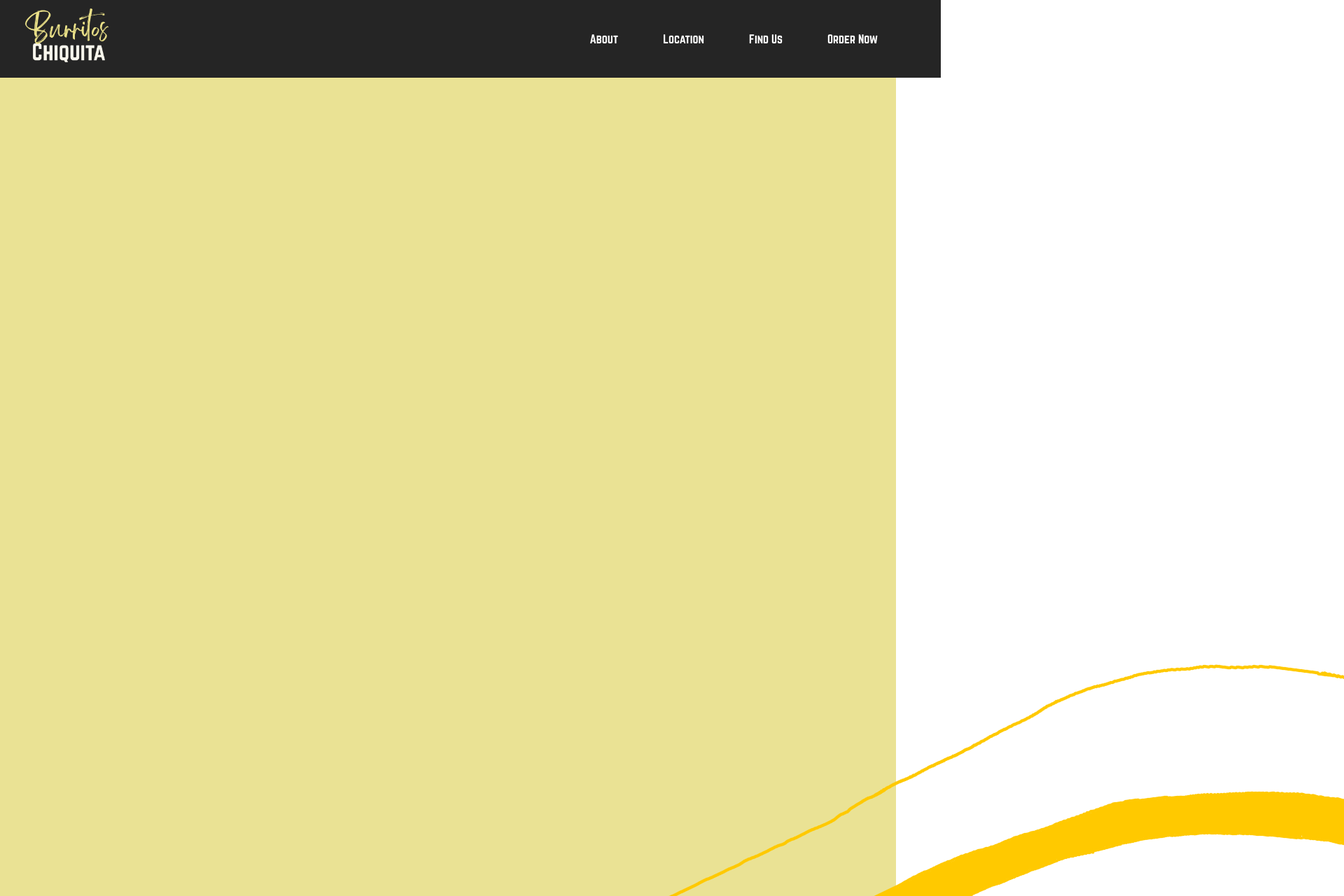
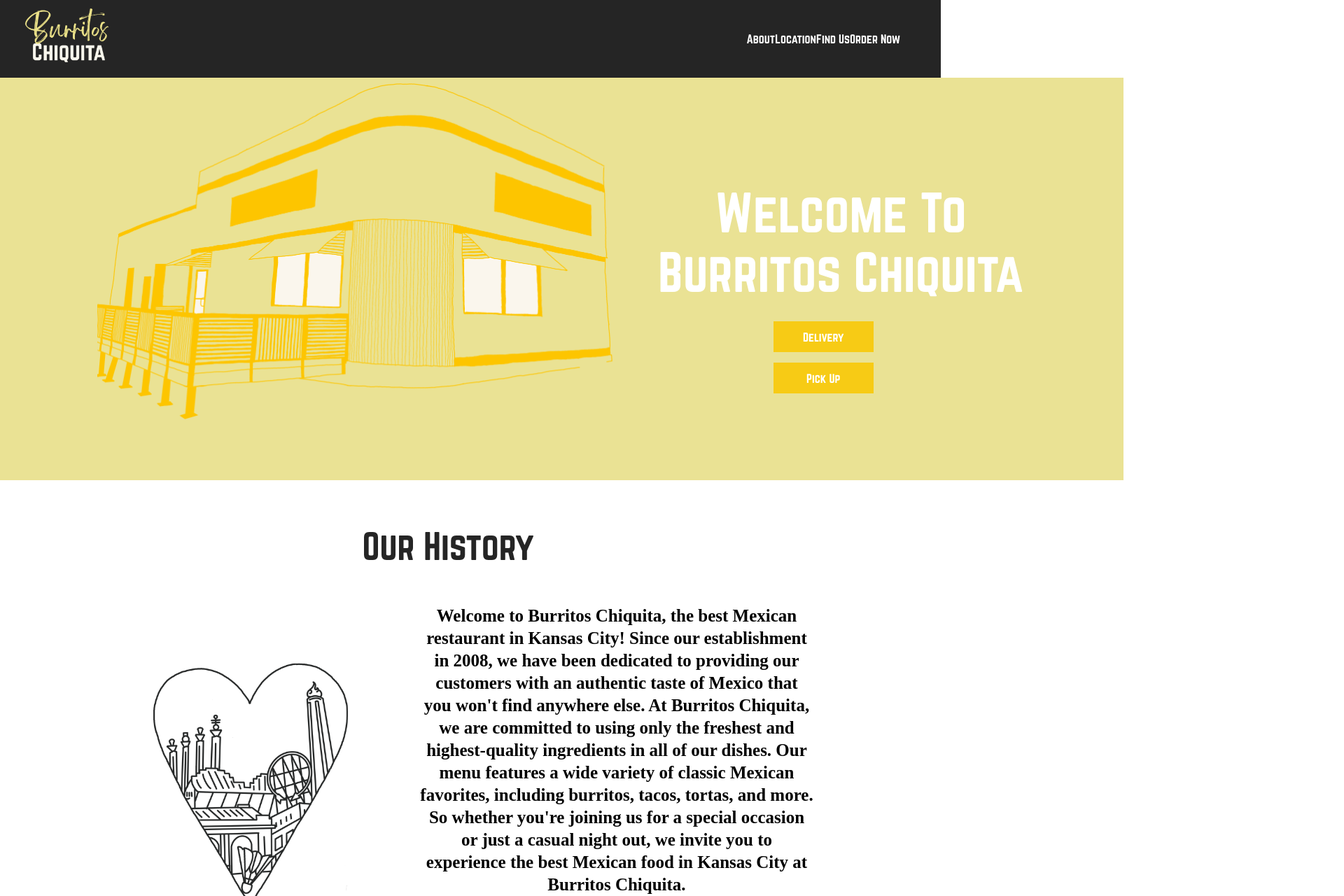
Before and after one commit to alfredo-saenz/bc, a React (Create React App) app: page / in a window 1280 px wide. Shown: the top 1280 px of the page at 70% size, 1920 px wide, since content can reach past the window. Built offline with nearby package versions, Linux system fonts and the light colour scheme.

Commit message:
Cleaned up the landing page and history page using flex

```diff
--- a/src/Components/Home.css
+++ b/src/Components/Home.css
@@ -10,14 +10,108 @@
   font-family: norwester;
 }
 
-@media screen and (min-width: 1024px){
+@media screen and (min-width: 1024px) {
+  .landing-section {
+    display: flex;
+    justify-content: center;
+    width: 1605px;
+    height: 575px;
+    margin-left: auto;
+    margin-right: auto;
+  }
 
-  .landing-section{
+  .landing-img {
+    width: 747.44px;
+    height: 499.04px;
+  }
+
+  .welcome {
+    width: 530.44px;
+    height: 178px;
+    font-family: "Norwester";
+    font-style: normal;
+    font-weight: 400;
+    font-size: 71.2px;
+    line-height: 85px;
+    text-align: center;
+    color: white;
+    padding: 150px 0px 20px 50px;
+  }
+
+  .landing-btn {
+    display: block;
+    color: #ffffff;
+    border: none;
+    width: 143px;
+    height: 44px;
+    background: #f7cb15;
+    font-family: norwester;
+    font-weight: 400;
+    font-size: 16px;
+    /* border: 1px solid red; */
+    margin-left: auto;
+    margin-right: auto;
+    cursor: pointer;
+    margin: auto auto 15px auto;
+  }
+
+  .our-history {
+    margin-top: 75px;
+    font-family: "Norwester";
+    font-style: normal;
+    font-weight: 400;
+    font-size: 50px;
+    line-height: 38px;
+    text-align: center;
+
+    color: #252525;
+  }
+
+  .about-section {
+    margin-bottom: 10px;
 
   }
 
+  .about-content {
+    display: flex;
+    justify-content: center;
+    margin-top: 65px;
+  }
+
+  .about-us-story {
+    font-family: "Kollektif";
+    font-style: normal;
+    font-weight: 700;
+    font-size: 25px;
+    line-height: 32px;
+    text-align: center;
+    width: 561.91px;
+    height: 329px;
+  }
+
+  .heart {
+    width: 482px;
+    height: 482px;
+  }
+
+  .location-section {
+    margin-top: 20px;
+    margin-left: auto;
+    margin-right: auto;
+    width: 1605px;
+    height: 577px;
+    background: #91cbd9;
+  }
+
+  .footer-logo {
+    display: flex;
+    width: 96px;
+    height: 62.06px;
+    margin-left: auto;
+    margin-right: auto;
+    padding-top: 20px;
+  }
 }
-
 
 @media only screen and (max-width: 767px) {
   .landing-img {
@@ -97,6 +191,7 @@
   }
 
   .location-section {
+    margin-top: 30px;
     background: #91cbd9;
   }
 
--- a/src/Components/Home.js
+++ b/src/Components/Home.js
@@ -1,6 +1,6 @@
 import React from "react";
 import Navbar from "./Navbar";
-import bcloc from "../Images/Untitled_Artwork 6.png";
+import bcloc from "../Images/Untitled_Artwork 10.png";
 import "./Home.css";
 import Heart from "../Images/Untitled_Artwork 8.png";
 import Twitter from "../Images/twitter-line.png";
@@ -14,6 +14,7 @@ function Home(props) {
       <Navbar />
       <div className="landing-section">
         <img className="landing-img" src={bcloc} />
+        <div>
         <h1 className="welcome">Welcome To Burritos Chiquita</h1>
         <div className="btn-group">
           <button className="landing-btn" id="landing-btn1">
@@ -23,9 +24,12 @@ function Home(props) {
             Pick Up
           </button>
         </div>
+        </div>
       </div>
       <div className="about-section">
         <h2 className="our-history">Our History</h2>
+        <div className="about-content">
+        <img className="heart" src={Heart} />
         <p className="about-us-story">
           Welcome to Burritos Chiquita, the best Mexican restaurant in Kansas
           City! Since our establishment in 2008, we have been dedicated to
@@ -37,7 +41,7 @@ function Home(props) {
           us for a special occasion or just a casual night out, we invite you to
           experience the best Mexican food in Kansas City at Burritos Chiquita.
         </p>
-        <img className="heart" src={Heart} />
+        </div>
       </div>
       <div className="location-section">
         <h3 className="location-title">Come Visit Us</h3>
--- a/src/Components/Navbar.css
+++ b/src/Components/Navbar.css
@@ -27,7 +27,7 @@ header .nav-btn {
   }
 
   nav a {
-    margin: 0 2rem;
+    margin-right: 0 2rem;
     text-decoration: none;
     color: #ffffff;
     cursor: pointer;
```
Also changed, not shown: src/Images/Untitled_Artwork 10.png (added), src/Images/Untitled_Artwork 6.png (deleted).
